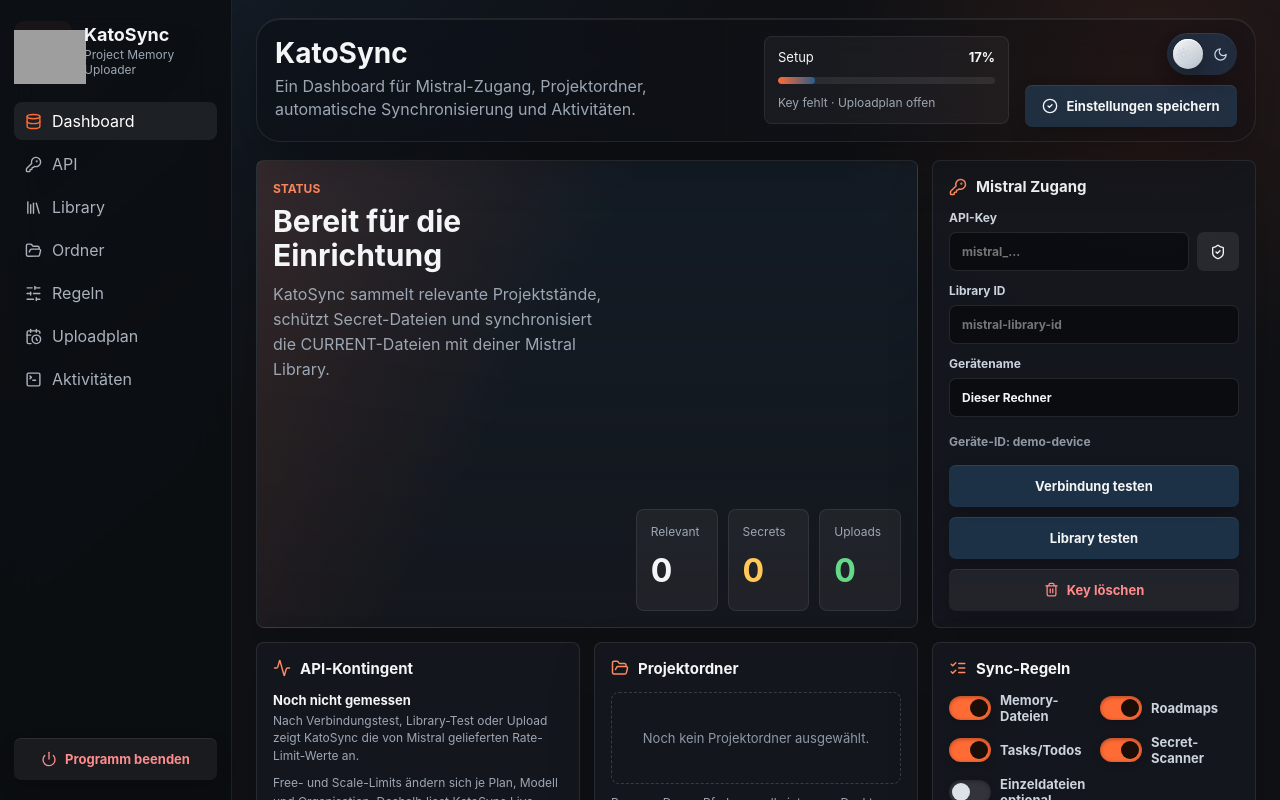
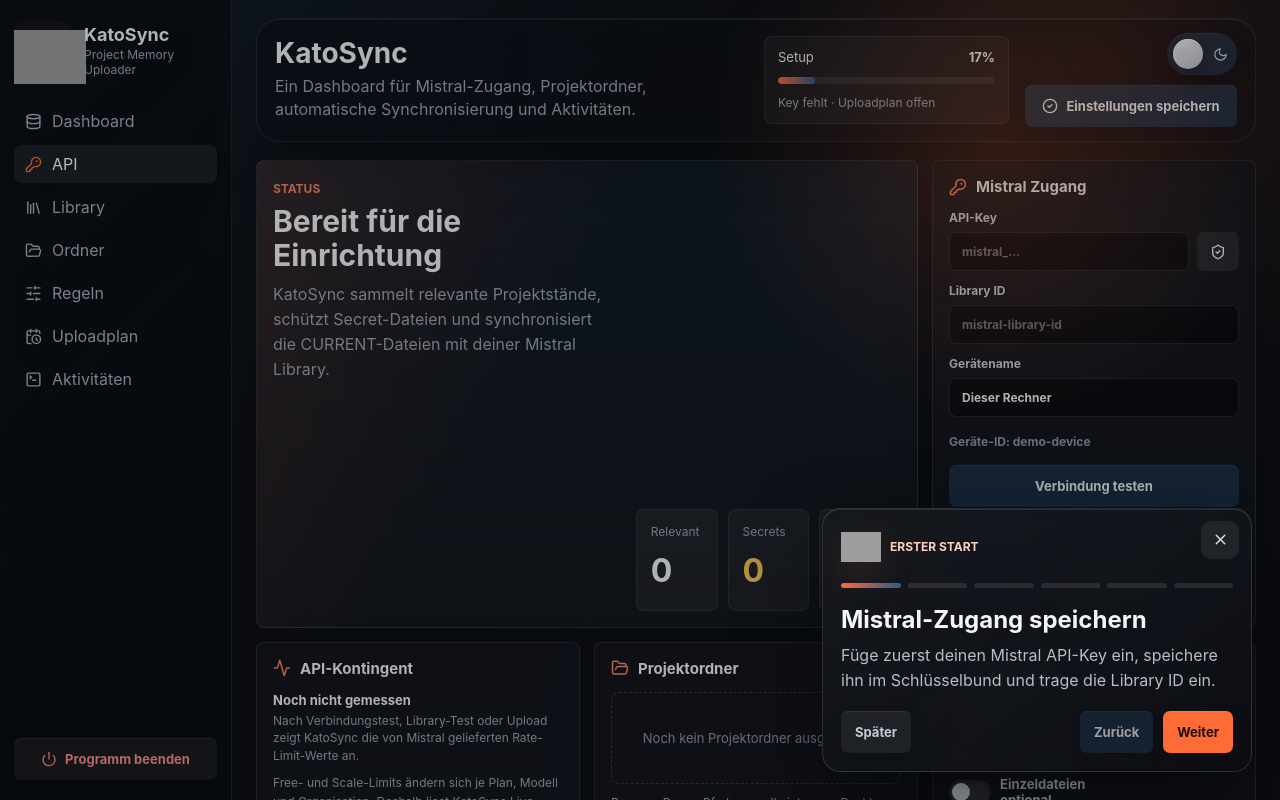
Before and after one commit to NMKato/KatoSync, a React (Vite) app: page / in a window 1280 px wide. Built offline with nearby package versions, Linux system fonts and the light colour scheme; grey boxes are pictures that could not be loaded.

Commit message:
Add first-run onboarding tour

```diff
--- a/src/App.tsx
+++ b/src/App.tsx
@@ -49,6 +49,8 @@
 
 const weekdays = Object.keys(weekdayLabels) as Weekday[];
 type ThemeMode = "dark" | "light";
+const onboardingDoneKey = "katosync.onboarding.done";
+const splashSeenKey = "katosync.onboarding.splashSeen";
 
 const sectionByStep: Record<StepId, string> = {
   welcome: "section-status",
@@ -61,6 +63,50 @@
   logs: "section-activities"
 };
 
+const onboardingSteps: Array<{
+  title: string;
+  text: string;
+  sectionId: string;
+  step: StepId;
+}> = [
+  {
+    title: "Mistral-Zugang speichern",
+    text: "Füge zuerst deinen Mistral API-Key ein, speichere ihn im Schlüsselbund und trage die Library ID ein.",
+    sectionId: "section-api",
+    step: "api"
+  },
+  {
+    title: "Verbindung prüfen",
+    text: "Teste API und Library einmal. Wenn beide grün sind, kann KatoSync sicher mit deiner Mistral Library sprechen.",
+    sectionId: "section-api",
+    step: "api"
+  },
+  {
+    title: "Projektordner auswählen",
+    text: "Wähle einen oder mehrere Hauptordner. KatoSync scannt auch Unterordner, damit keine Projektstände fehlen.",
+    sectionId: "section-folders",
+    step: "folders"
+  },
+  {
+    title: "Regeln und Schutz prüfen",
+    text: "Der Secret-Scanner bleibt aktiv. Status-, Memory-, Roadmap- und Task-Dateien werden gebündelt, Secret-Dateien übersprungen.",
+    sectionId: "section-rules",
+    step: "rules"
+  },
+  {
+    title: "Uploadplan aktivieren",
+    text: "Lege Uhrzeit und Wochentage fest. Der Mac muss eingeschaltet und angemeldet sein; nach dem Aufwachen startet macOS geplante Jobs normalerweise zum nächstmöglichen Zeitpunkt.",
+    sectionId: "section-schedule",
+    step: "schedule"
+  },
+  {
+    title: "Einmal synchronisieren",
+    text: "Starte zum Abschluss einen Sofortlauf. Danach arbeitet KatoSync automatisch nach deinem Uploadplan; manuell klickst du nur noch für Extra-Läufe.",
+    sectionId: "section-sync",
+    step: "dashboard"
+  }
+];
+
 export default function App() {
   const vm = useKatoSyncViewModel();
   const [theme, setTheme] = useState<ThemeMode>(() => {
@@ -68,6 +114,9 @@
     return stored === "light" ? "light" : "dark";
   });
   const [hintsOpen, setHintsOpen] = useState(false);
+  const [onboardingOpen, setOnboardingOpen] = useState(false);
+  const [onboardingIndex, setOnboardingIndex] = useState(0);
+  const [showSplash, setShowSplash] = useState(() => !localStorage.getItem(splashSeenKey));
   const [spotlightId, setSpotlightId] = useState<string | null>(null);
   const { config } = vm;
   const workState = getWorkState(vm.busy);
@@ -81,6 +130,18 @@
     localStorage.setItem("katosync.theme", theme);
   }, [theme]);
 
+  useEffect(() => {
+    if (!config) return;
+    if (localStorage.getItem(onboardingDoneKey)) return;
+    const timer = window.setTimeout(() => {
+      localStorage.setItem(splashSeenKey, "true");
+      setShowSplash(false);
+      setOnboardingOpen(true);
+      focusOnboardingStep(0);
+    }, showSplash ? 1150 : 250);
+    return () => window.clearTimeout(timer);
+  }, [config, showSplash]);
+
   const handleStepSelect = (step: StepId) => {
     vm.setActiveStep(step);
     document.getElementById(sectionByStep[step])?.scrollIntoView({
@@ -91,6 +152,7 @@
 
   const jumpToSection = (step: StepId, sectionId: string) => {
     setHintsOpen(false);
+    setOnboardingOpen(false);
     vm.setActiveStep(step);
     document.getElementById(sectionId)?.scrollIntoView({
       behavior: "smooth",
@@ -98,6 +160,24 @@
     });
     setSpotlightId(sectionId);
     window.setTimeout(() => setSpotlightId(null), 1800);
+  };
+
+  const focusOnboardingStep = (index: number) => {
+    const step = onboardingSteps[index];
+    if (!step) return;
+    setOnboardingIndex(index);
+    vm.setActiveStep(step.step);
+    document.getElementById(step.sectionId)?.scrollIntoView({
+      behavior: "smooth",
+      block: "center"
+    });
+    setSpotlightId(step.sectionId);
+  };
+
+  const closeOnboarding = (done = false) => {
+    setOnboardingOpen(false);
+    setSpotlightId(null);
+    if (done) localStorage.setItem(onboardingDoneKey, "true");
   };
 
   if (!config) {
@@ -111,6 +191,12 @@
 
   return (
     <div className="app-shell">
+      {showSplash && !localStorage.getItem(onboardingDoneKey) ? (
+        <div className="startup-splash" aria-label="KatoSync startet">
+          <img alt="" src="/katoos_icon_logo_trans.png" />
+          <strong>KatoSync</strong>
+        </div>
+      ) : null}
       <aside className="sidebar">
         <div className="brand">
           <div className="brand-mark">
@@ -523,7 +609,7 @@
             <FindingsTable scan={vm.scan ?? vm.report?.scan ?? null} />
           </Panel>
 
-          <Panel className="run-panel" title="Sync ausführen" icon={<UploadCloud size={18} />}>
+          <Panel className="run-panel" id="section-sync" title="Sync ausführen" icon={<UploadCloud size={18} />}>
             <p className="field-hint">
               {config.schedule.enabled
                 ? "Automatischer Upload ist aktiv. Dieser Button startet nur einen zusätzlichen Sofortlauf."
@@ -584,6 +670,74 @@
           </Panel>
         </section>
       </main>
+
+      {onboardingOpen ? (
+        <OnboardingDialog
+          currentIndex={onboardingIndex}
+          onBack={() => focusOnboardingStep(Math.max(0, onboardingIndex - 1))}
+          onClose={() => closeOnboarding(false)}
+          onDone={() => closeOnboarding(true)}
+          onNext={() => {
+            const next = onboardingIndex + 1;
+            if (next >= onboardingSteps.length) {
+              closeOnboarding(true);
+              return;
+            }
+            focusOnboardingStep(next);
+          }}
+        />
+      ) : null}
+    </div>
+  );
+}
+
+function OnboardingDialog({
+  currentIndex,
+  onBack,
+  onClose,
+  onDone,
+  onNext
+}: {
+  currentIndex: number;
+  onBack: () => void;
+  onClose: () => void;
+  onDone: () => void;
+  onNext: () => void;
+}) {
+  const step = onboardingSteps[currentIndex];
+  const isLast = currentIndex === onboardingSteps.length - 1;
+
+  return (
+    <div className="onboarding-layer" role="presentation">
+      <section aria-labelledby="onboarding-title" aria-modal="true" className="onboarding-card" role="dialog">
+        <button aria-label="Onboarding schließen" className="icon-button onboarding-close" onClick={onClose} type="button">
+          <X size={17} />
+        </button>
+        <div className="onboarding-brand">
+          <img alt="" src="/katoos_icon_logo_trans.png" />
+          <span>Erster Start</span>
+        </div>
+        <div className="onboarding-progress" aria-label={`Schritt ${currentIndex + 1} von ${onboardingSteps.length}`}>
+          {onboardingSteps.map((item, index) => (
+            <span className={index <= currentIndex ? "active" : ""} key={item.title} />
+          ))}
+        </div>
+        <h2 id="onboarding-title">{step.title}</h2>
+        <p>{step.text}</p>
+        <footer>
+          <button className="ghost" onClick={onDone} type="button">
+            Später
+          </button>
+          <div>
+            <button className="secondary" disabled={currentIndex === 0} onClick={onBack} type="button">
+              Zurück
+            </button>
+            <button className="primary" onClick={onNext} type="button">
+              {isLast ? "Fertig" : "Weiter"}
+            </button>
+          </div>
+        </footer>
+      </section>
     </div>
   );
 }
--- a/src/styles.css
+++ b/src/styles.css
@@ -59,6 +59,35 @@
   gap: 12px;
   min-height: 100vh;
   color: #c9d1d9;
+}
+
+.startup-splash {
+  position: fixed;
+  inset: 0;
+  z-index: 80;
+  display: grid;
+  place-items: center;
+  align-content: center;
+  gap: 12px;
+  background:
+    radial-gradient(circle at 50% 44%, rgba(255, 107, 53, 0.16), transparent 24%),
+    rgba(8, 10, 13, 0.88);
+  backdrop-filter: blur(18px) saturate(145%);
+  -webkit-backdrop-filter: blur(18px) saturate(145%);
+  animation: splashFade 1150ms ease forwards;
+}
+
+.startup-splash img {
+  width: 128px;
+  height: 128px;
+  object-fit: contain;
+  filter: drop-shadow(0 18px 34px rgba(255, 107, 53, 0.22));
+  animation: logoPulse 900ms ease-in-out infinite;
+}
+
+.startup-splash strong {
+  font-size: 18px;
+  letter-spacing: 0;
 }
 
 .app-shell {
@@ -1135,7 +1164,107 @@
 }
 
 .spotlight-target {
+  position: relative;
+  z-index: 41;
   animation: spotlightPulse 1800ms ease;
+}
+
+.onboarding-layer {
+  position: fixed;
+  inset: 0;
+  z-index: 40;
+  pointer-events: none;
+  background:
+    radial-gradient(circle at 78% 18%, rgba(255, 107, 53, 0.14), transparent 24%),
+    rgba(3, 5, 8, 0.28);
+}
+
+.onboarding-card {
+  position: fixed;
+  right: 28px;
+  bottom: 28px;
+  z-index: 45;
+  width: min(430px, calc(100vw - 56px));
+  padding: 18px;
+  pointer-events: auto;
+  border: 1px solid rgba(255, 255, 255, 0.12);
+  border-radius: 18px;
+  background:
+    linear-gradient(145deg, rgba(22, 25, 31, 0.9), rgba(11, 13, 17, 0.78)),
+    rgba(18, 21, 27, 0.78);
+  backdrop-filter: blur(22px) saturate(170%);
+  -webkit-backdrop-filter: blur(22px) saturate(170%);
+  box-shadow:
+    0 30px 86px rgba(0, 0, 0, 0.48),
+    inset 0 1px 0 rgba(255, 255, 255, 0.1);
+}
+
+.onboarding-close {
+  position: absolute;
+  top: 12px;
+  right: 12px;
+}
+
+.onboarding-brand {
+  display: flex;
+  align-items: center;
+  gap: 9px;
+  min-height: 34px;
+  margin-right: 42px;
+  color: #ffd0bd;
+  font-size: 12px;
+  font-weight: 750;
+  text-transform: uppercase;
+}
+
+.onboarding-brand img {
+  width: 40px;
+  height: 40px;
+  object-fit: contain;
+  filter: drop-shadow(0 9px 18px rgba(255, 107, 53, 0.16));
+}
+
+.onboarding-progress {
+  display: grid;
+  grid-template-columns: repeat(6, 1fr);
+  gap: 7px;
+  margin: 16px 0 18px;
+}
+
+.onboarding-progress span {
+  height: 5px;
+  border-radius: 999px;
+  background: rgba(255, 255, 255, 0.1);
+}
+
+.onboarding-progress span.active {
+  background: linear-gradient(90deg, #ff6b35, #2a5c8a);
+}
+
+.onboarding-card h2 {
+  margin: 0;
+  font-size: 24px;
+  line-height: 1.15;
+  letter-spacing: 0;
+}
+
+.onboarding-card p {
+  margin: 10px 0 0;
+  color: #b5bec9;
+  line-height: 1.55;
+}
+
+.onboarding-card footer {
+  display: flex;
+  align-items: center;
+  justify-content: space-between;
+  gap: 12px;
+  margin-top: 18px;
+}
+
+.onboarding-card footer div {
+  display: flex;
+  gap: 10px;
 }
 
 :root[data-theme="light"] .sidebar {
@@ -1188,6 +1317,36 @@
 :root[data-theme="light"] .icon-button {
   color: #243244;
   background: rgba(23, 32, 43, 0.07);
+}
+
+:root[data-theme="light"] .startup-splash {
+  background:
+    radial-gradient(circle at 50% 44%, rgba(255, 107, 53, 0.18), transparent 24%),
+    rgba(230, 238, 245, 0.9);
+}
+
+:root[data-theme="light"] .onboarding-layer {
+  background:
+    radial-gradient(circle at 78% 18%, rgba(255, 107, 53, 0.12), transparent 25%),
+    rgba(215, 226, 235, 0.22);
+}
+
+:root[data-theme="light"] .onboarding-card {
+  border-color: rgba(23, 32, 43, 0.12);
+  background:
+    linear-gradient(145deg, rgba(249, 252, 255, 0.88), rgba(225, 235, 243, 0.72)),
+    rgba(237, 244, 249, 0.78);
+  box-shadow:
+    0 28px 72px rgba(42, 59, 78, 0.22),
+    inset 0 1px 0 rgba(255, 255, 255, 0.72);
+}
+
+:root[data-theme="light"] .onboarding-brand {
+  color: #b44e24;
+}
+
+:root[data-theme="light"] .onboarding-card p {
+  color: #667386;
 }
 
 :root[data-theme="light"] .brand span,
@@ -1357,6 +1516,27 @@
   }
 }
 
+@keyframes logoPulse {
+  0%,
+  100% {
+    transform: scale(1);
+  }
+  50% {
+    transform: scale(1.045);
+  }
+}
+
+@keyframes splashFade {
+  0%,
+  72% {
+    opacity: 1;
+  }
+  100% {
+    opacity: 0;
+    visibility: hidden;
+  }
+}
+
 @keyframes busyPulse {
   0%,
   100% {
@@ -1450,4 +1630,10 @@
   .hero-panel {
     grid-template-columns: 1fr;
   }
-}
+
+  .onboarding-card {
+    right: 18px;
+    bottom: 18px;
+    width: min(390px, calc(100vw - 116px));
+  }
+}
```
